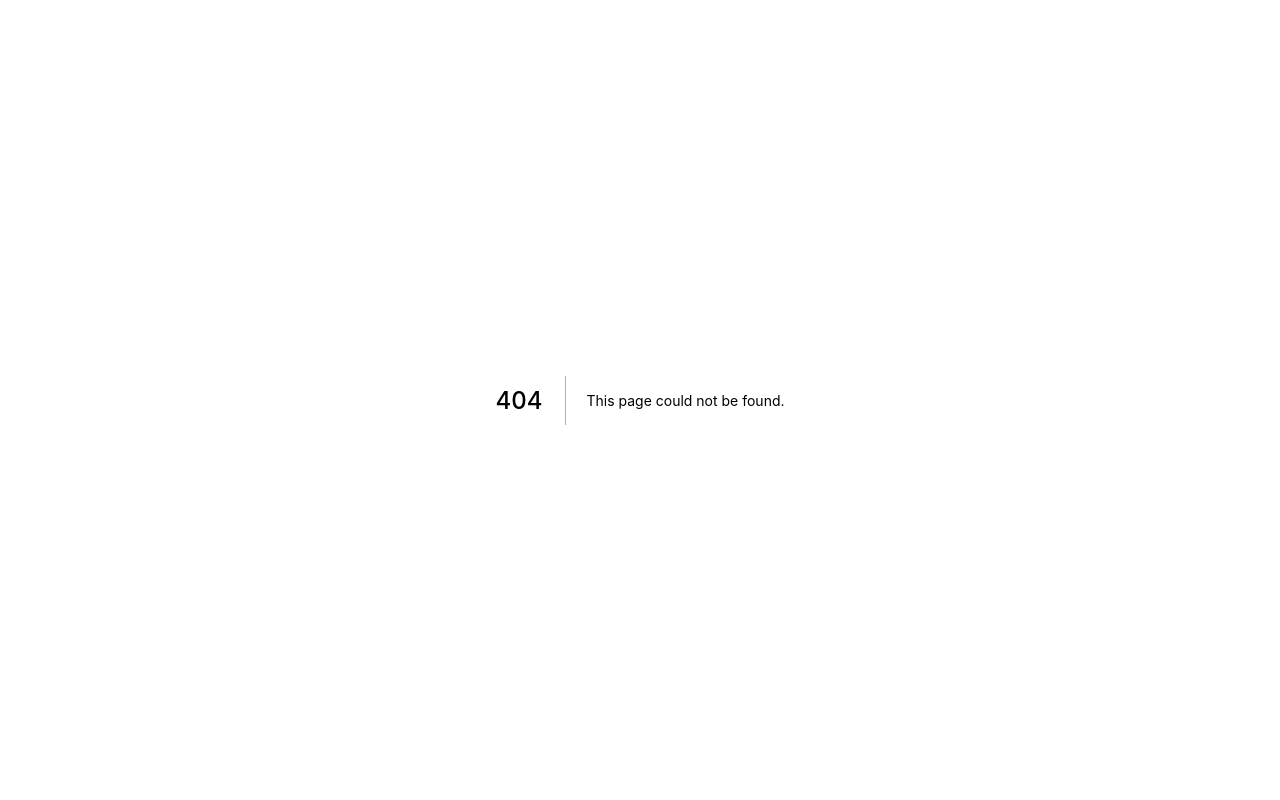
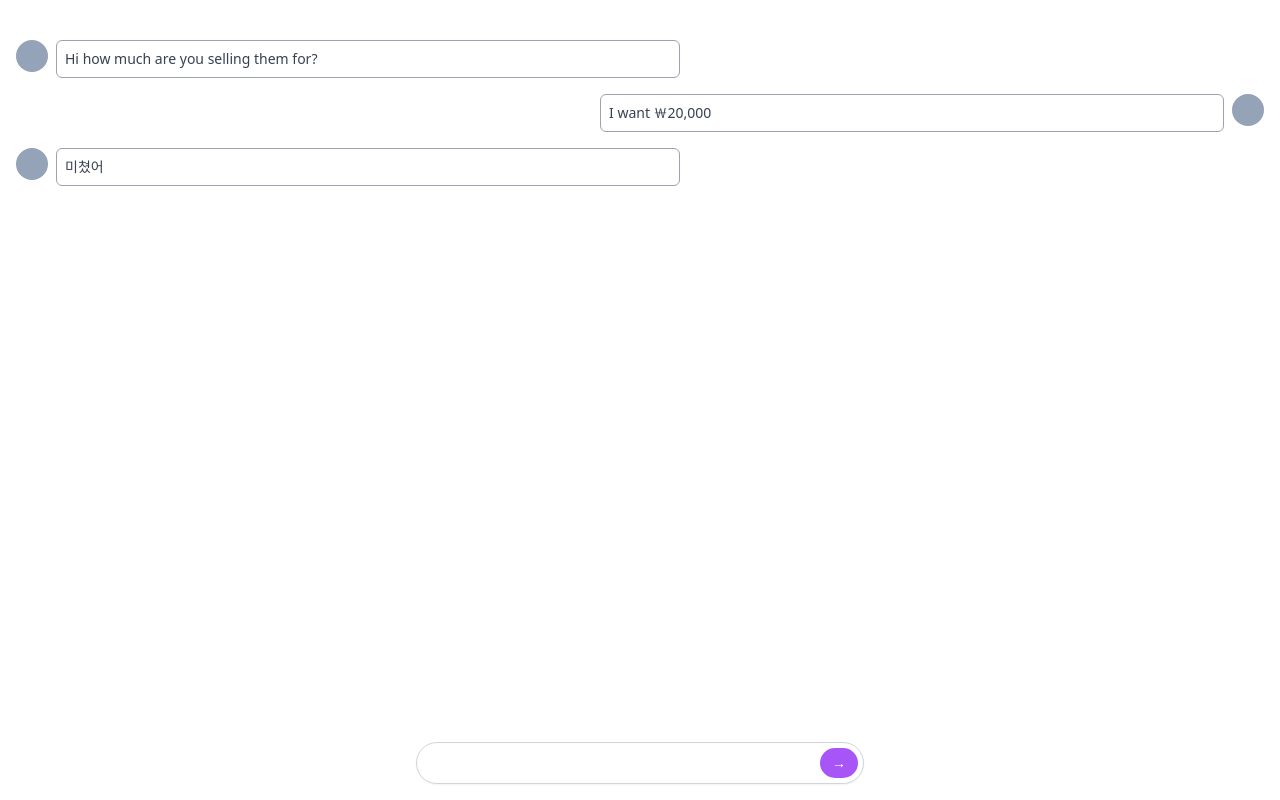
Before and after one commit to jaieve/carrot-market, a Next.js app: page /chats/1 in a window 1280 px wide. Before the commit this address had no page. Built offline with nearby package versions, Linux system fonts and the light colour scheme.

Commit message:
5.9 Chat Detail

```diff
--- /dev/null
+++ b/pages/chats/[id].tsx
@@ -0,0 +1,48 @@
+import type { NextPage } from "next";
+
+const ChatDetail: NextPage = () => {
+  return (
+    <div className="space-y-4 px-4 py-10">
+      <div className="flex items-start space-x-2">
+        <div className="h-8 w-8 rounded-full bg-slate-400" />
+        <div className="w-1/2 rounded-md border border-gray-400 p-2 text-sm text-gray-700">
+          <p>Hi how much are you selling them for?</p>
+        </div>
+      </div>
+
+      <div className="flex flex-row-reverse items-start space-x-2 space-x-reverse">
+        <div className="h-8 w-8 rounded-full bg-slate-400" />
+        <div className="w-1/2 rounded-md border border-gray-400 p-2 text-sm text-gray-700">
+          <p> I want ￦20,000</p>
+        </div>
+      </div>
+
+      <div className="flex items-start space-x-2">
+        <div className="h-8 w-8 rounded-full bg-slate-400" />
+        <div className="w-1/2 rounded-md border border-gray-400 p-2 text-sm text-gray-700">
+          <p>미쳤어</p>
+        </div>
+      </div>
+
+      <div className="fixed inset-x-0 bottom-4 left-0 right-0 mx-auto w-full max-w-md">
+        <div className="relative flex items-center">
+          <input
+            type="text"
+            className="w-full rounded-full border-gray-300 pr-12 shadow-sm focus:border-purple-500 focus:outline-none focus:ring-purple-300 focus:ring-purple-500"
+          />
+
+          <div className="absolute inset-y-0 right-0  flex py-1.5 pr-1.5">
+            <button
+              className=" flex items-center rounded-full bg-purple-500 px-3 text-sm font-semibold
+            text-white focus:ring-2 focus:ring-purple-500 focus:ring-offset-2"
+            >
+              &rarr;
+            </button>
+          </div>
+        </div>
+      </div>
+    </div>
+  );
+};
+
+export default ChatDetail;
```
Also changed, not shown: pages/chats/index.tsx (renamed from pages/chats.tsx).
